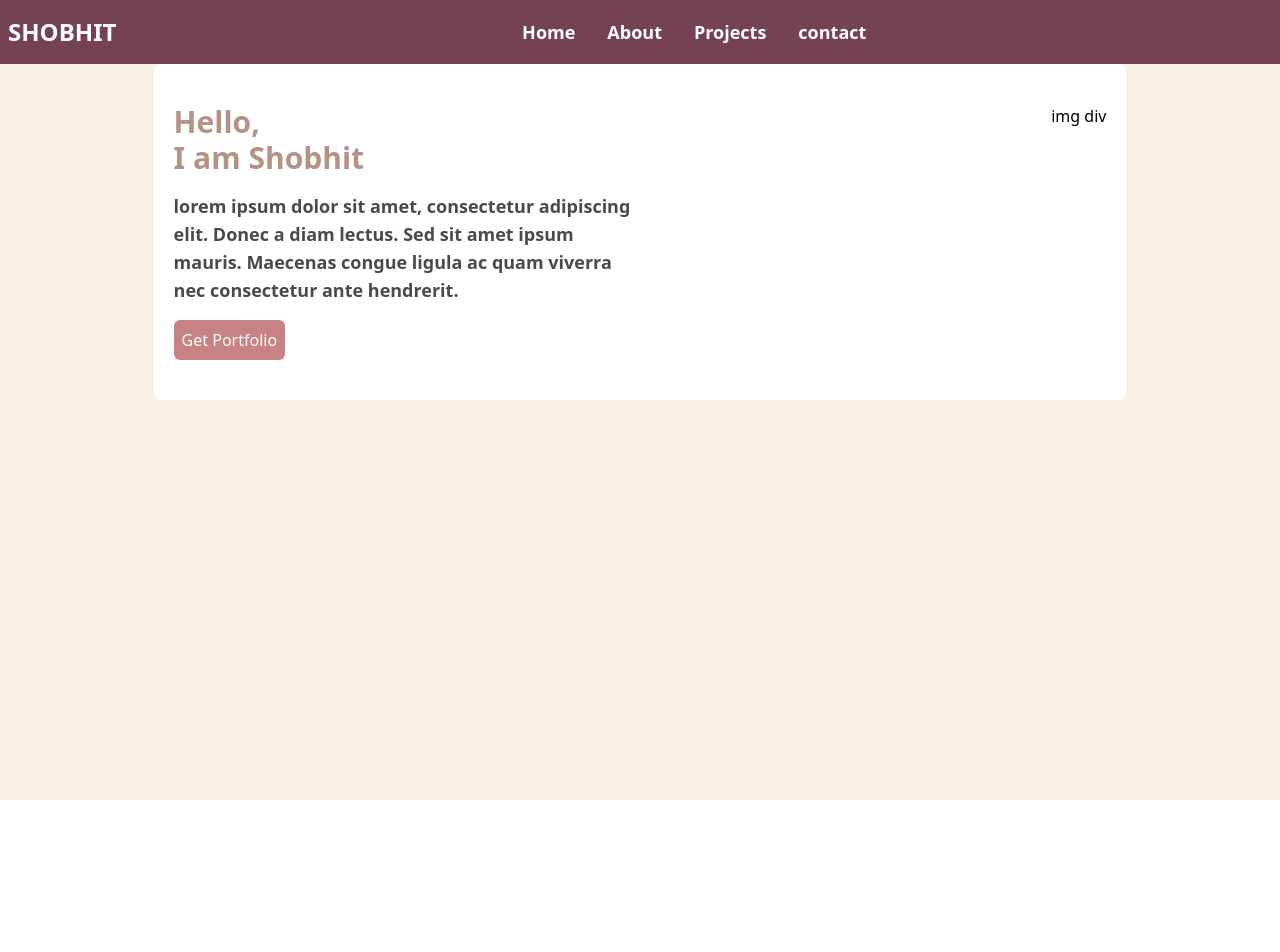
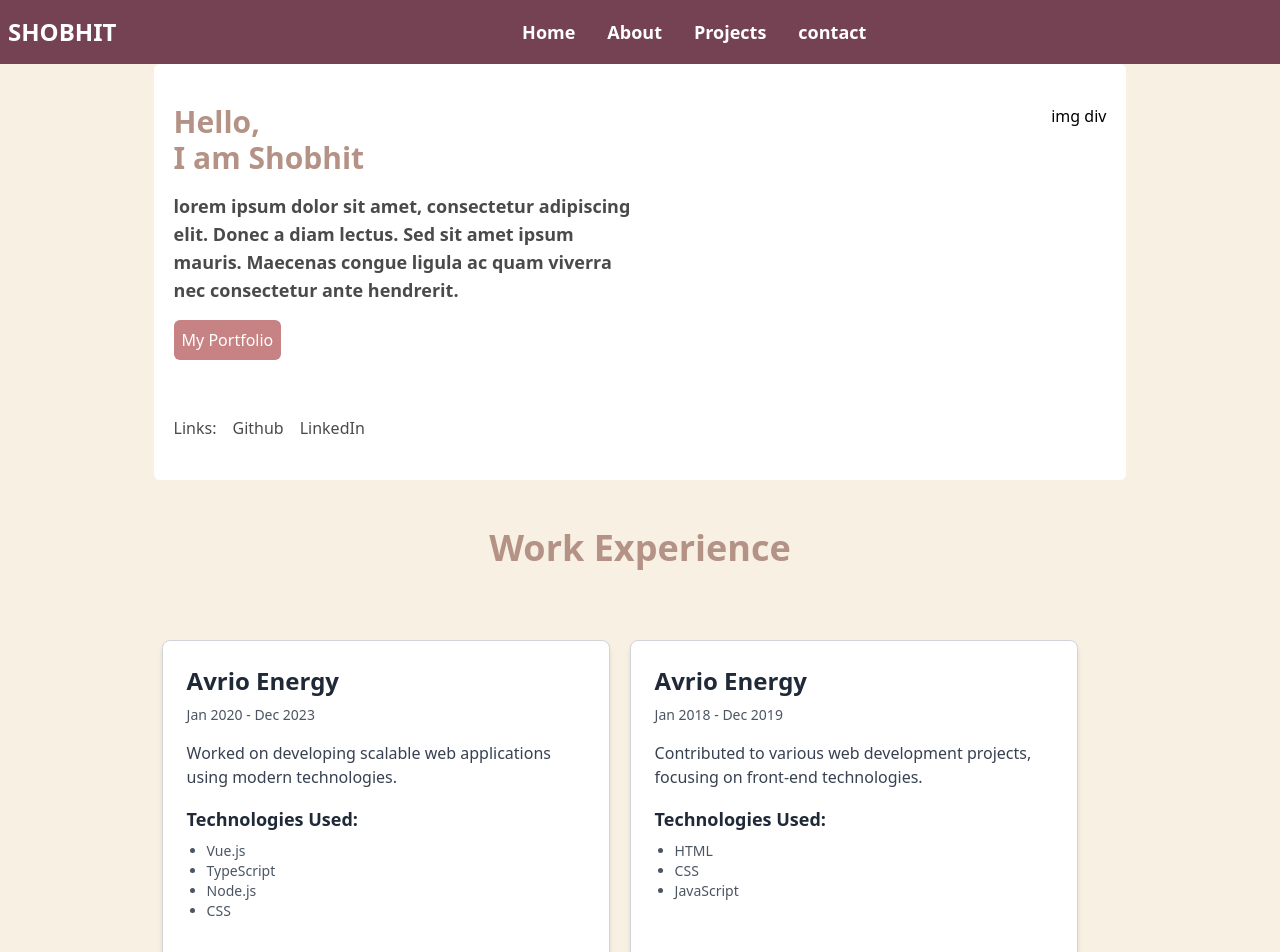
Before and after one commit to shobhitraghu1c/shoobhit-resume, a Nuxt app: page / in a window 1280 px wide. Shown: the top 952 px of the page. Before the commit the page ends 864 px from the top, so only its background shows below. Built offline with nearby package versions, Linux system fonts and the light colour scheme.

Commit message:
job card created

```diff
--- /dev/null
+++ b/components/workCard.vue
@@ -0,0 +1,26 @@
+<script setup lang="ts">
+defineProps({
+  companyName: String,
+  startDate: String,
+  endDate: String,
+  summary: String,
+  techUsed: Array as () => string[],
+});
+</script>
+
+<template>
+  <div class="work-card w-full h-[350px] bg-white border border-gray-300 rounded-lg shadow-md p-6 max-w-md mx-auto my-4">
+    <h2 class="company-name text-2xl font-bold text-gray-800 mb-2">{{ companyName }}</h2>
+    <p class="date-range text-sm text-gray-600 mb-4">{{ startDate }} - {{ endDate }}</p>
+    <p class="summary text-base text-gray-700 mb-4">{{ summary }}</p>
+    <div class="tech-used">
+      <h3 class="text-lg font-semibold text-gray-800 mb-2">Technologies Used:</h3>
+      <ul class="list-disc pl-5">
+        <li v-for="tech in techUsed" :key="tech" class="text-sm text-gray-600">{{ tech }}</li>
+      </ul>
+    </div>
+  </div>
+</template>
+
+<style scoped>
+</style>
--- a/layouts/default.vue
+++ b/layouts/default.vue
@@ -5,7 +5,7 @@
     }
 </script>
 <template>
-    <div class="bg-[#f8f0e3] h-screen w-screen">
+    <div class=" ">
         <!--header code-->
 <div class="flex flex-row p-2 justify-between h-[64px] bg-[#744253] place-items-center font-bold sticky w-full top-0 z-50">
 <div class="text-2xl text-[#ffffff]">
--- a/pages/index.vue
+++ b/pages/index.vue
@@ -1,8 +1,24 @@
 <script setup lang="ts">
+const jobData = [
+    {
+        companyName: "Avrio Energy",
+        startDate: "Jan 2020",
+        endDate: "Dec 2023",
+        summary: "Worked on developing scalable web applications using modern technologies.",
+        techUsed: ["Vue.js", "TypeScript", "Node.js", "CSS"],
+    },
+    {
+        companyName: "Avrio Energy",
+        startDate: "Jan 2018",
+        endDate: "Dec 2019",
+        summary: "Contributed to various web development projects, focusing on front-end technologies.",
+        techUsed: ["HTML", "CSS", "JavaScript"],
+    },
+]
 
 </script>
 <template>
-    <div class="px-[12%] w-full h-full">
+    <div class="px-[12%] w-full h-full bg-[#f8f0e3]">
         <div class="flex flex-col md:flex-row justify-between bg-[#FFFFFF] w-full h-fit rounded-md pt-10 px-5 pb-10">
 <div class="w-[50%] h-full flex flex-col gap-4">
     <div class="w-full h-full flex flex-col ">
@@ -17,12 +33,40 @@
     lorem ipsum dolor sit amet, consectetur adipiscing elit. Donec a diam lectus. Sed sit amet ipsum mauris. Maecenas congue ligula ac quam viverra nec consectetur ante hendrerit.
     </div>
     <div>
-        <button class="bg-[#c78283] text-[#ffffff] p-2 rounded-md ">Get Portfolio</button>
+        <button class="bg-[#c78283] text-[#ffffff] p-2 rounded-md ">My Portfolio</button>
+    </div>
+    <div class="flex flex-row  gap-4 items-center mt-10 text-[#4a4a4a] ">
+        <div>
+            Links:
+        </div>
+        <div class="flex flex-row  gap-4 items-center text-[#4a4a4a]">
+            <span>Github</span>
+            <span>LinkedIn</span>
+        </div>
     </div>
 </div>
 <div class="w-[50%] flex flex-row justify-end">
 img div
 </div>
+        </div>
+        <div class="w-full h-full">
+<div class="flex items-center justify-center p-12 text-4xl font-bold text-[#b49286]">
+    <h1>Work Experience</h1>
+</div>
+<div class="flex flex-row p-2 gap-5">
+    <div v-for=" job in jobData" class="" >
+    <work-card
+        :companyName="job.companyName"
+        :startDate="job.startDate"
+        :endDate="job.endDate"
+        :summary="job.summary"
+        :techUsed="job.techUsed"
+/>
+</div>
+</div>
+
+
+
 
         </div>
     </div>
```
